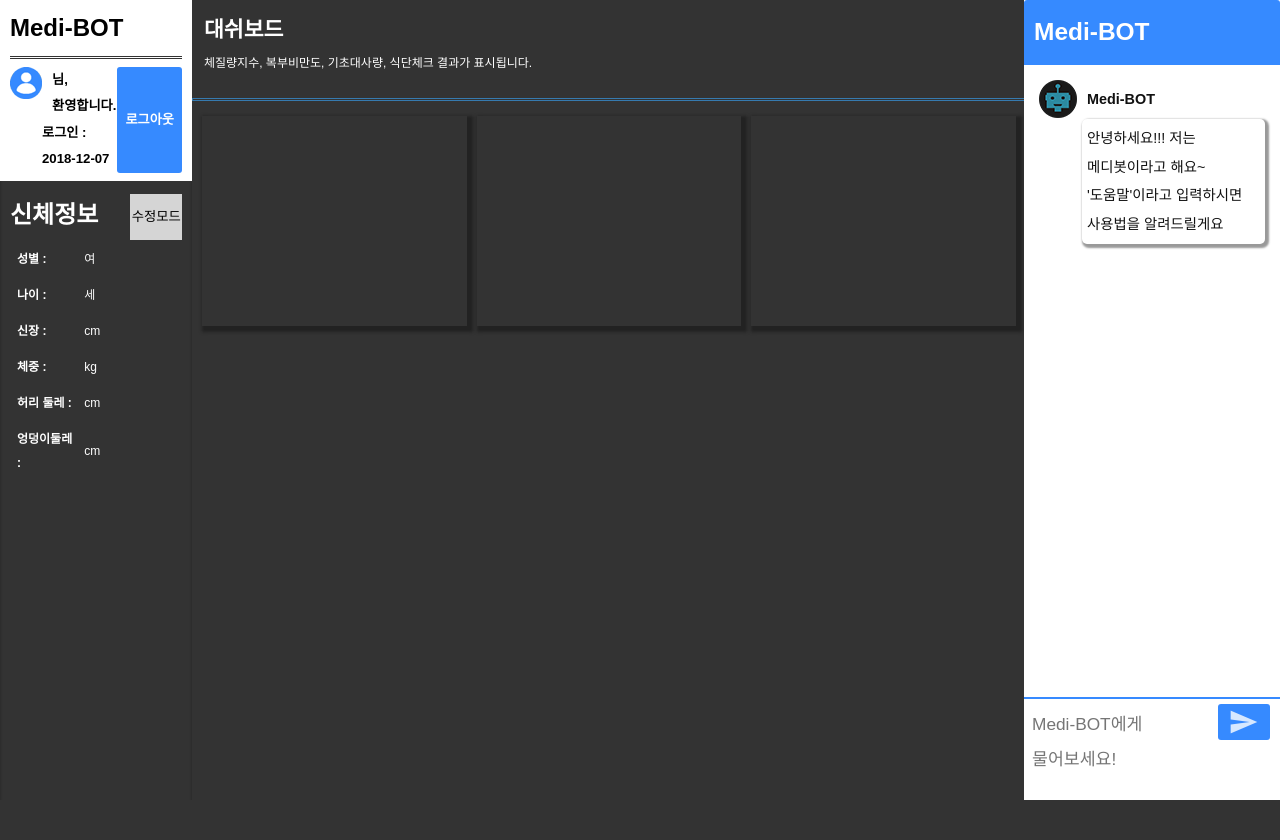
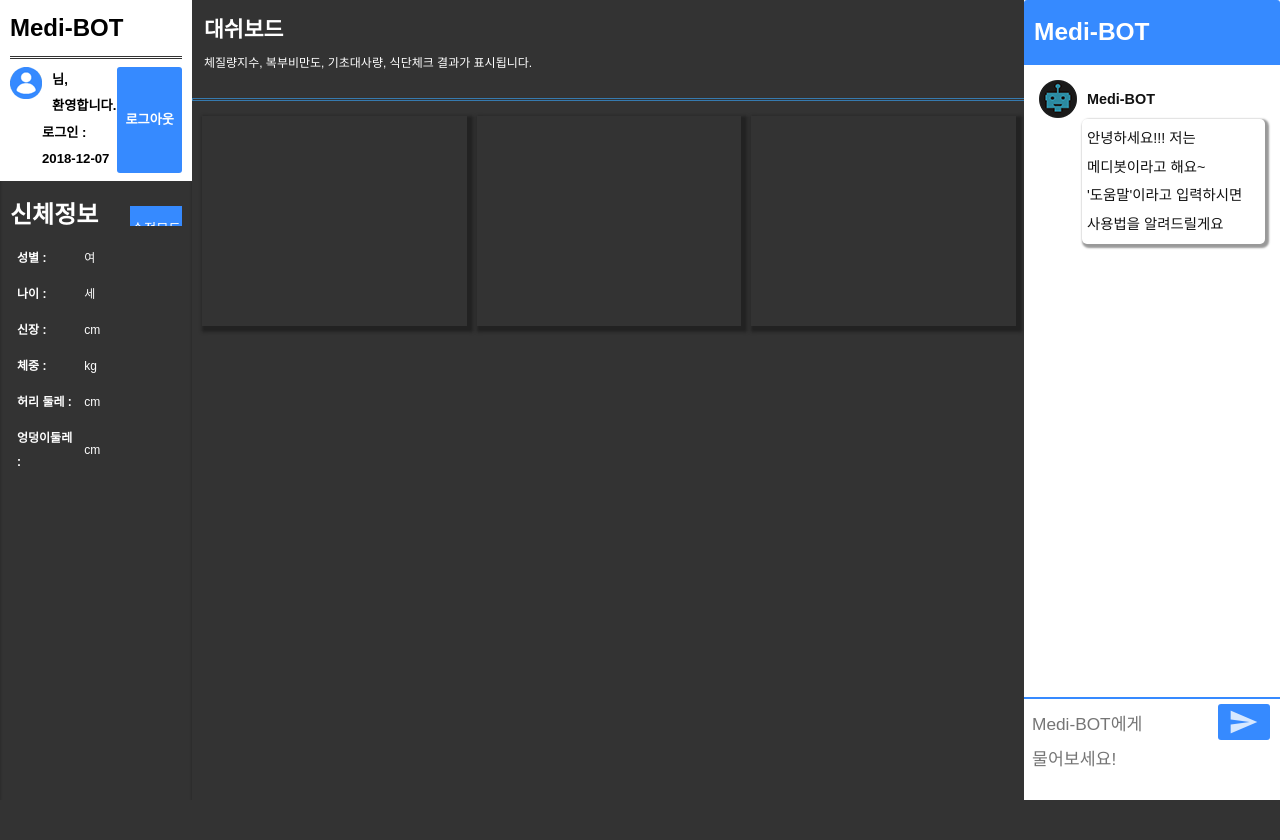
Before and after one commit to jangjaehong/chatbot, a Django app: page /hist in a window 1280 px wide. Shown: the top 840 px of the page. Run offline with Django 3.2, Linux system fonts and the light colour scheme; data that the repository does not hold is empty.

Commit message:
update page

```diff
--- a/medibot/static/medibot/css/user-info.css
+++ b/medibot/static/medibot/css/user-info.css
@@ -57,7 +57,8 @@
 .physical-box{width:calc(100% - 20px);height:calc(100% - 20px);padding:10px;}
 .physical-box .physical-box-header{width:100%;display:flex;flex-direction:row}
 .physical-box .physical-box-header .tit{width:70%}
-.physical-box .physical-box-header .btn_wrap{width:30%}
+.physical-box .physical-box-header .btn_wrap{width:30%;display:flex;align-items:center}
+.physical-box .physical-box-header .btn_wrap input{height:20px;background:#368AFF;color:#fff}
 
 .physical-box .tb-base{width:100%;height:100%;color:#000}
 .physical-box .tb-base th, .tb-base td{padding:5px;color:#fff}
```
